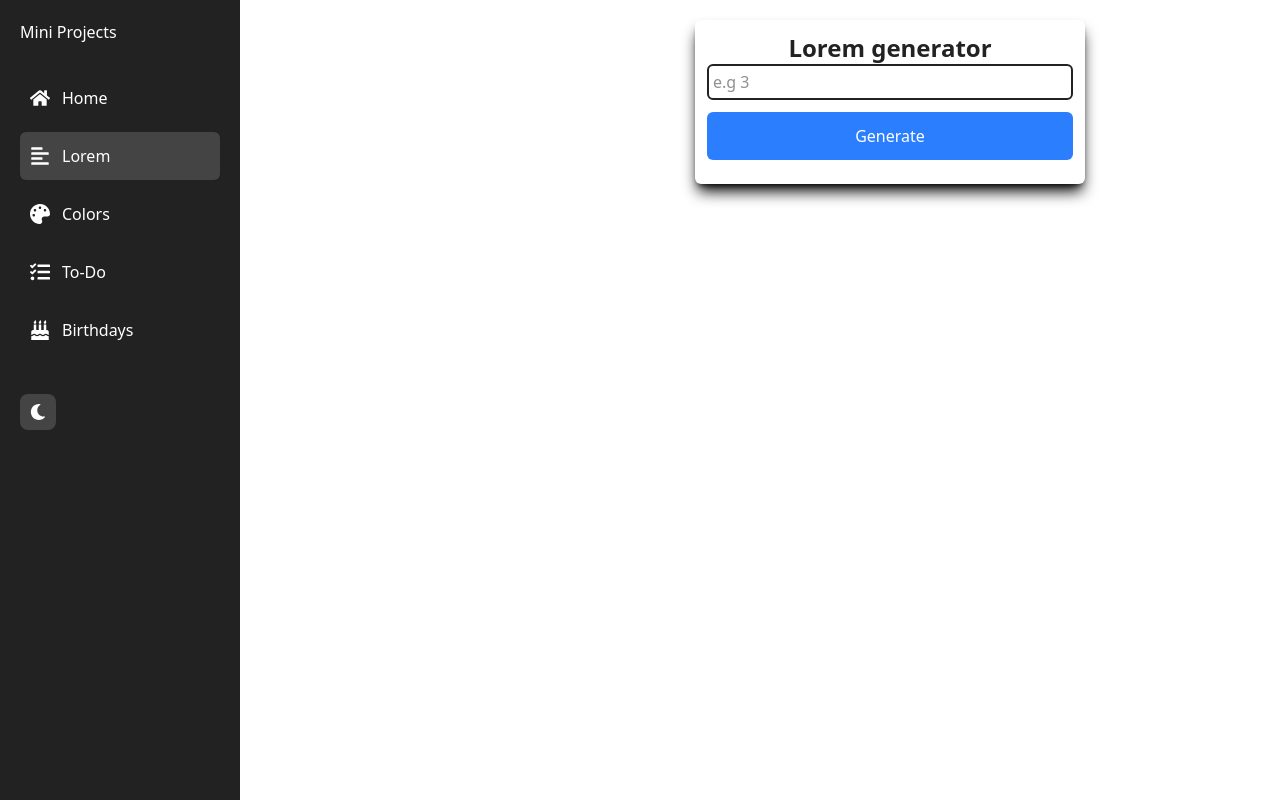
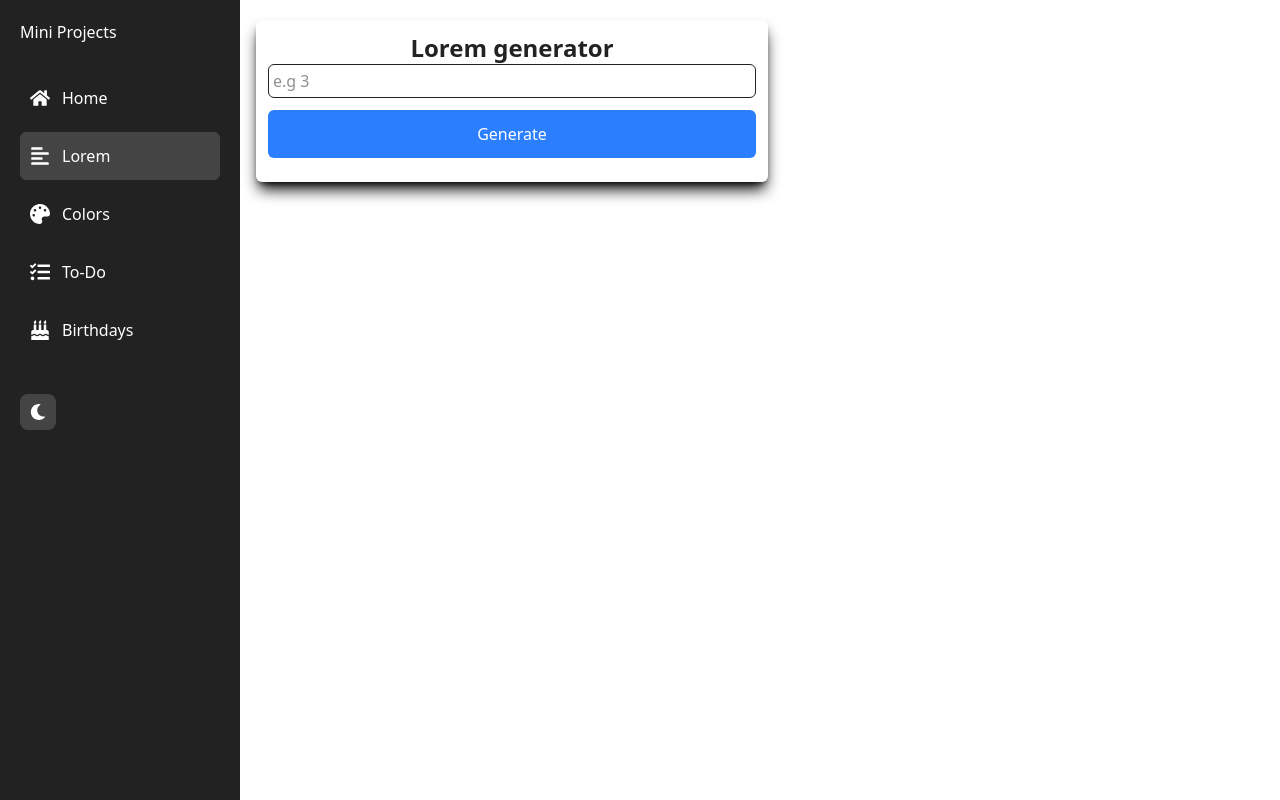
Before and after one commit to OshaqNaimat/Small-projects, a React (Vite) app in the folder mini/: page /lorem-generator in a window 1280 px wide. Built offline with nearby package versions, Linux system fonts and the light colour scheme.

Commit message:
lorem editing

```diff
--- a/mini/src/App.jsx
+++ b/mini/src/App.jsx
@@ -12,7 +12,7 @@ export default function App() {
     <>
       <Sidebar />
 
-      <div style={{ marginLeft: "500px" }}>
+      <div style={{}} className=" lg:ml-[20%] md:ml-0 sm:ml-0 ">
         <Routes>
           <Route path="/" element={<Home />} />
           <Route path="/lorem-generator" element={<LoremGenerator />} />
--- a/mini/src/components/Sidebar.css
+++ b/mini/src/components/Sidebar.css
@@ -86,7 +86,7 @@ body {
 /* ============================= */
 /* SMALL SCREEN → Bottom Icons */
 /* ============================= */
-@media (max-width: 600px) {
+@media (max-width: 745px) {
   .sidebar {
     display: none;
   }
--- a/mini/src/pages/LoremGenerator.jsx
+++ b/mini/src/pages/LoremGenerator.jsx
@@ -25,11 +25,11 @@ const Lorem = () => {
 
   return (
     <>
-      <div className="container mx-auto rounded-md shadow-lg my-5 p-3 shadow-black w-full select-none md:w-1/2 lg:md-1/3">
+      <div className="container rounded-md shadow-lg my-5 p-3 shadow-black w-full select-none md:w-1/2 lg:md-1/3">
         <h1 className="text-center text-2xl font-semibold">Lorem generator</h1>
         <form action="">
           <input
-            className="w-full border border-2 rounded-md outline-0 p-1 "
+            className="w-full border  rounded-md outline-0 p-1 "
             value={number}
             onChange={(e) => setNumber(e.target.value)}
             type="number"
```
